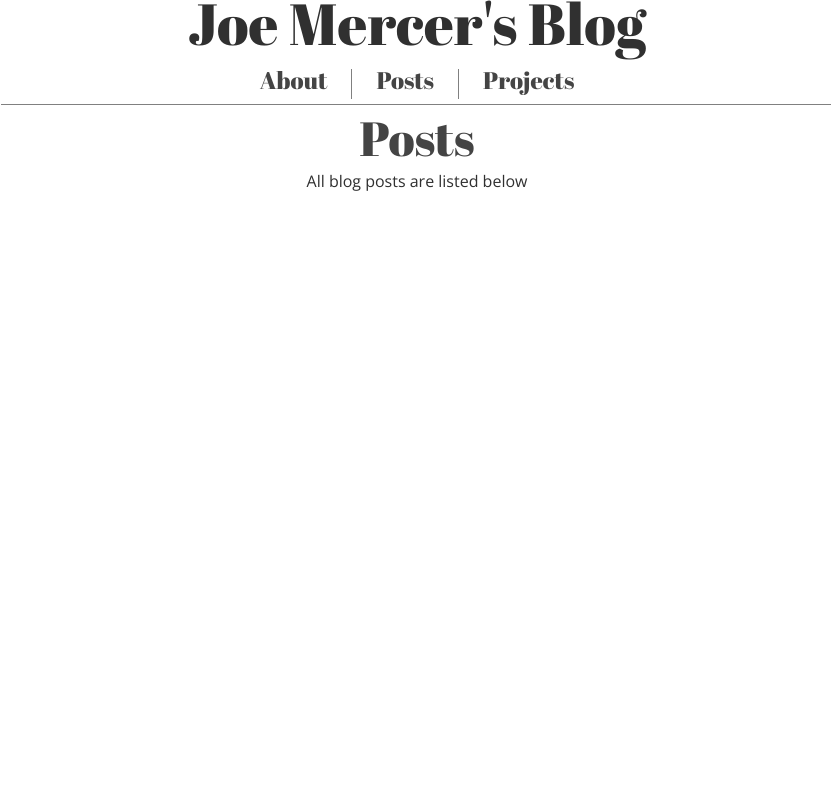
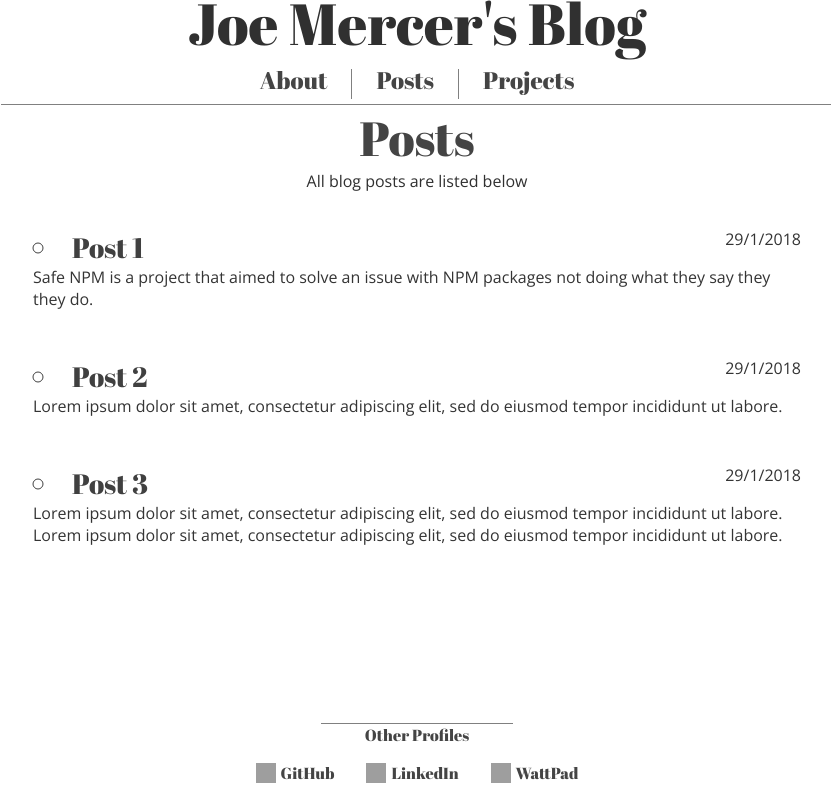
Before and after one commit to jot6000/joemercer-blog, a React (Create React App) app: page /posts in a window 1280 px wide. Shown: the whole page, without its empty margins (223-1054 px from the left). Built offline with nearby package versions, Linux system fonts and the light colour scheme; grey boxes are pictures that could not be loaded.

Commit message:
Posts setup

```diff
--- /dev/null
+++ b/src/components/cards/PostCard.css
@@ -0,0 +1,20 @@
+.post-title{
+    flex-grow: 1;
+    font-size: 28px;
+    color: #404040;
+    list-style: circle;
+}
+
+.post-preview{
+    font-family: 'Open Sans', sans-serif;
+    color: #343434;
+}
+
+.post-date{
+    font-family: 'Open Sans', sans-serif;
+    color: #343434;
+}
+
+.post-overview{
+    cursor: pointer;
+}
--- /dev/null
+++ b/src/components/cards/PostCard.js
@@ -0,0 +1,39 @@
+import React, { Component } from 'react';
+import { Redirect } from "react-router-dom";
+import './PostCard.css';
+
+class ProjectCard extends Component {
+    constructor(props) {
+        super(props);
+        this.state = {
+            redirect: false,
+        }
+    }
+
+    handleClick = () => {
+        this.setState({ redirect: true })
+    }
+
+    render() {
+        if (this.state.redirect === true) {
+            return (
+                <Redirect to={{ pathname: ('/post/' + this.props.urlPostfix), state: { title: this.props.title } }} push={true}></Redirect>
+            )
+        }
+        else {
+            return (
+                <div className='post-overview' onClick={this.handleClick}>
+                    <div style={{display:'flex',flexDirection:'row'}}>
+                        <li className='post-title'>
+                            {this.props.title}
+                        </li>
+                        <div className='post-date'>{this.props.date.getDate() + '/' + (this.props.date.getMonth() + 1) + '/' + this.props.date.getFullYear()}</div>
+                    </div>
+                    <div className='post-preview'>{this.props.preview}</div>
+                </div>
+            )
+        }
+    }
+}
+
+export default ProjectCard;
--- a/src/components/pages/Posts.js
+++ b/src/components/pages/Posts.js
@@ -1,5 +1,7 @@
 import React, { Component } from 'react';
 import './Posts.css';
+import PostCard from '../cards/PostCard'
+import Footer from '../Footer';
 
 class Posts extends Component {
   constructor(props) {
@@ -20,7 +22,7 @@ class Posts extends Component {
         },
         {
           title: 'Post 3',
-          preview: 'Lorem ipsum dolor sit amet, consectetur adipiscing elit, sed do eiusmod tempor incididunt ut labore.',
+          preview: 'Lorem ipsum dolor sit amet, consectetur adipiscing elit, sed do eiusmod tempor incididunt ut labore. Lorem ipsum dolor sit amet, consectetur adipiscing elit, sed do eiusmod tempor incididunt ut labore.',
           urlPostfix: 'Post3',
           date: new Date('2018-01-29 15:38:00'),
         },
@@ -34,9 +36,17 @@ class Posts extends Component {
           <div>Posts</div>
           <div className='subtext'>All blog posts are listed below</div>
         </div>
-        <div>
-
+        <div style={{ display: 'flex', justifyContent: 'center' }}>
+          <div style={{ maxWidth: '60%'}}>
+            {this.state.posts.map((posts) =>
+              <div style={{ marginBottom: '25px'}}>
+                <PostCard title={posts.title} preview={posts.preview} urlPostfix={posts.urlPostfix} date={posts.date} />
+                <br />
+              </div>
+            )}
+          </div>
         </div>
+        <Footer />
       </div>
     );
   }
```
